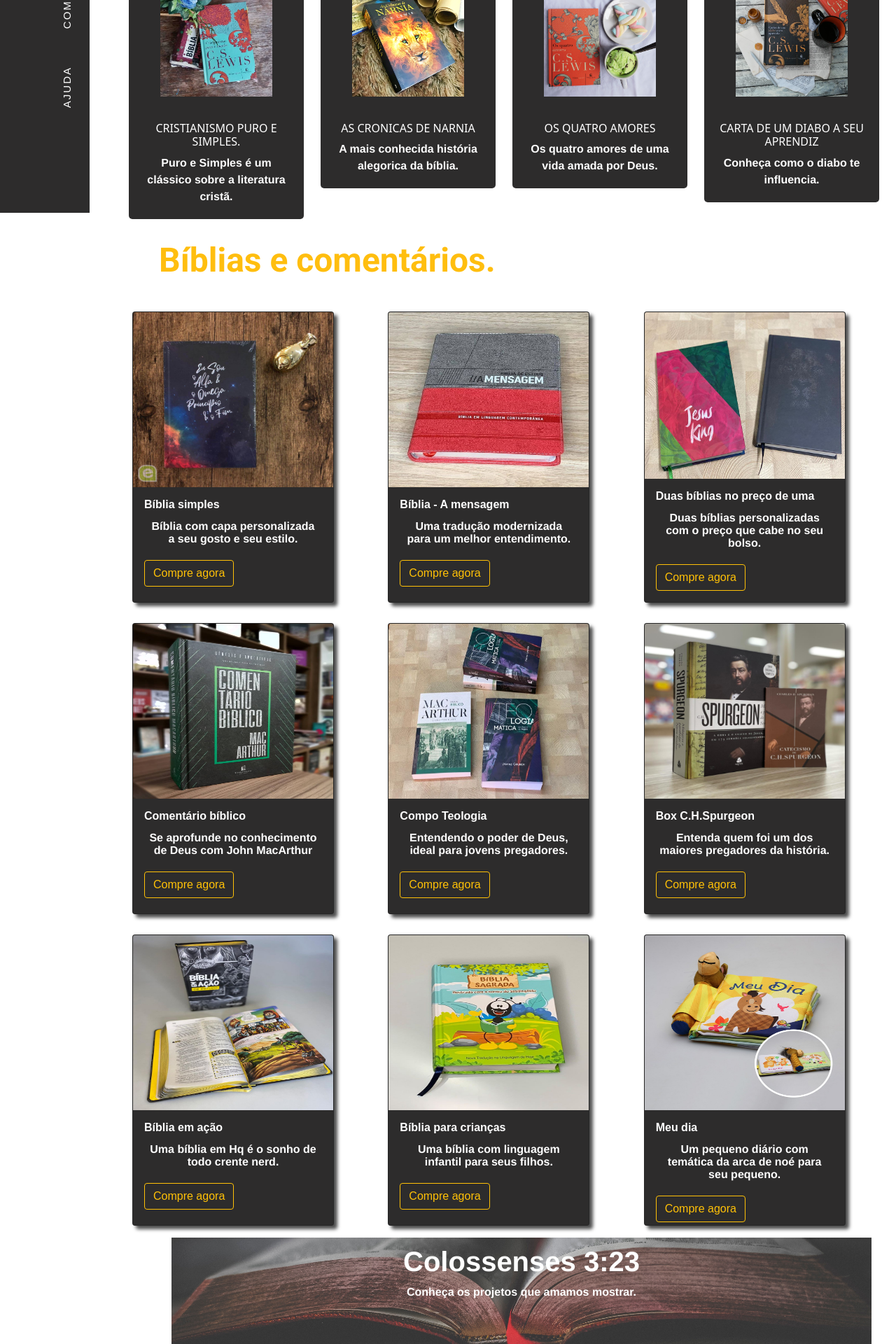
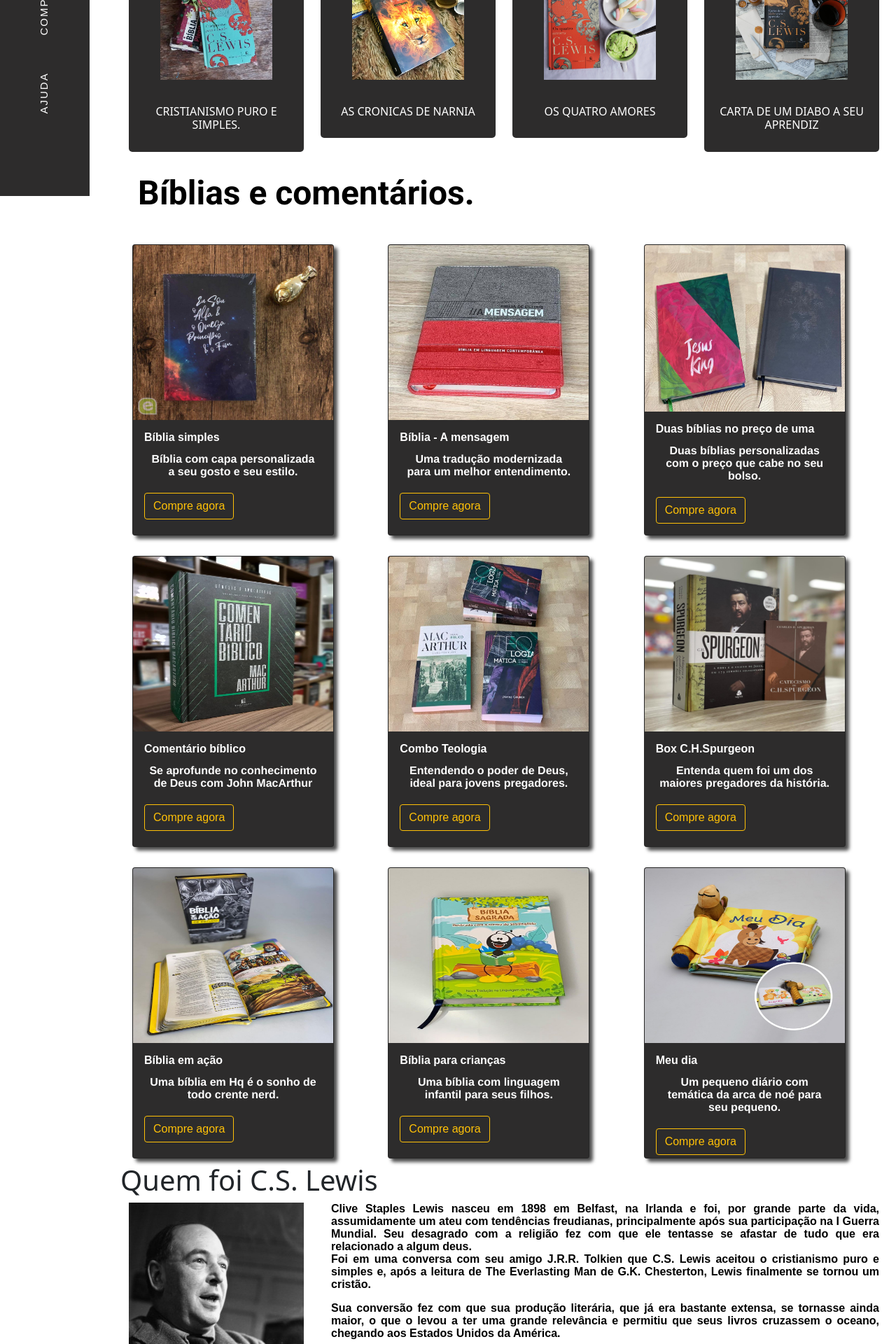
Before and after one commit to Buscafe/Frontend, a PHP site: page /HTML/compras.html in a window 1280 px wide. Shown: the part 520-2440 px from the top of the page at 70% size. Run offline with PHP 8.4, Linux system fonts and the light colour scheme.

Commit message:
85% pronto

```diff
--- a/CSS/compras.css
+++ b/CSS/compras.css
@@ -20,15 +20,15 @@
     transition: all ease-out 0.2s;
 }
 #promoções a.destaque:hover{
-    background: #FFA700;
-    box-shadow: 0px 0px  10px 0px rgba(0, 0, 0, 0.12);
+    box-shadow: 0px 0px  10px 0px rgba(0, 0, 0, 1);
     transform: scale(1.05);
 }
 #promoções h5{
     font-size: 16px;
 }
 #promoções p{
-    color: var(--dark);
+    color: white;
+    font-size: 14px;
 }
 #promoções a.destaque .img-container{
     display: flex;
@@ -39,11 +39,41 @@
 #promoções a.destaque .img-container img{
     max-height: 160px;
 }
+#promoções .destaque .btn{
+    background-color: transparent;
+    color: #FFBE0F;
+    border-color: #FFBE0F;
+    display: block;
+    margin: auto;
+}
+#promoções .destaque .btn:hover{
+    background-color:#FFBE0F ;
+    color: black;
+    border-color: transparent;
+    box-shadow: 0px 0px 5px black;
+}
+#promoções .col-12 .btn{
+    background-color: #2D2C2C;
+    color: white;
+    border-color: transparent;
+    box-shadow: 0px 0px 5px black;
+    display: block;
+    margin: auto;
+    height: 55px;
+    width: 200px;
+}
+#promoções .col-12 .btn:hover{
+    background-color: #FFBE0F;
+    color: black;
+    border-color: transparent;
+    box-shadow: 0px 0px 5px black;
+    width: 202px;
+}
 
 /*VENDAS*/
 #vendas h1{
-    color: #FFBE0F;
-    padding: 30px 0px 15px 30px;
+    color: black;
+    padding: 30px 0px 15px 0px;
     font: bold 3em 'Roboto';
     text-indent: 25px;
 }
@@ -78,6 +108,45 @@
     width: 100px
 }
 
+/*SOBRE O AUTOR*/
+#autor img{
+    display: inline;
+}
+#autor p{
+    color: black;
+    text-align: justify;
+    padding: 0px 0px 0px 0px;
+    font: 550 16px Arial;
+    padding-left: 15px;
+}
+#autor .cslewis{
+    display: block;
+    margin: auto;
+    background-color: #2D2C2C;
+    color: white;
+    border-color: transparent;
+    box-shadow: 0px 0px 5px black;
+}
+#autor .cslewis:hover{
+    display: block;
+    margin: auto;
+    background-color: #FFBE0F;
+    color: black;
+    border-color: transparent;
+}
+.lewis h5{
+    padding-top: 10px;
+    font: bold 20px Arial;
+}
+.lewis img{
+    display: block;
+    margin: auto;
+}
+.lewis p{
+    text-align: justify;
+    text-indent: 20px;
+    margin: 0px;
+}
 /*VERSICULO*/
 .versiculo{
     padding-top: 10px;
@@ -87,8 +156,7 @@
     background-position: center;
     height: 200px;
     width: 1000px;
-    margin-left: 85px;
-    margin-top: 10px;
+    margin: 10px 0px 0px 50px
 }
 .versiculo h1, p{
     font-family: 'Franklin Gothic Medium', 'Arial Narrow', Arial, sans-serif;
@@ -100,7 +168,6 @@
 /*CONTATO*/
 #contato{
     margin-top: 50px;
-    margin-left: 35px;
     width: 1100px;
 }
 #contato .email {
--- a/HTML/compras.html
+++ b/HTML/compras.html
@@ -28,39 +28,18 @@
                     <a  href="../index.html">
                         <li id="loc"> Localizador </li>
                     </a>
-                    <a href="./testes.html">
+                    <a href="../HTML/compras.html">
                         <li> Testes </li>
                     </a>
-                    <a href="./compras.html">
+                    <a href="../HTML/compras.html">
                         <li> Compras </li>
                     </a>
-                    <a href="./ajuda.html">
+                    <a href="../HTML/ajuda.html">
                         <li id="ajuda"> Ajuda </li>
                     </a>
                 </ul>
             </div>
         </nav>
-
-=======
-        <nav class="navbar align-items-stretch container">
-            <div class="menu ">
-                <i class="fa fa-bars"></i>
-            </div>
-            <ul class="text-navbar">
-                <a  href="../index.html">
-                    <li id="loc"> Localizador </li>
-                </a>
-                <a href="testes.html">
-                    <li> Testes </li>
-                </a>
-                <a href="compras.html">
-                    <li> Compras </li>
-                </a>
-                <a href="ajuda.html">
-                    <li> Ajuda </li>
-                </a>
-            </ul>
-    </nav>
         <!--
             ==================================
             ===========  ATENÇÃO  ============
@@ -102,42 +81,40 @@
                         <h4 class="subtitle text-center mb-4">Conheça um dos maiores nomes do cristianismo.</h4>
                         <div class="row">
                             <div class="col-lg-3 col-md-6 mb-4 mb-lg-0">
-                                <a href="#" class="destaque">
+                                <a href="#autor" class="destaque">
                                     <div class="img-container mb-3">
                                         <img src="../Assets/compras/cristianismo puro e simples.jpg" alt="" class="img-fluid">
                                     </div>
                                     <h5 class="text-uppercase">Cristianismo puro e simples.</h5>
-                                    <p class="mb-0">Puro e Simples é um clássico sobre a literatura cristã.</p>
                                 </a>
                             </div>
+
                             <div class="col-lg-3 col-md-6 mb-4 mb-lg-0">
-                                <a href="#" class="destaque">
+                                <a href="#autor" class="destaque">
                                     <div class="img-container mb-3">
                                         <img src="../Assets/compras/cronicas de narnia.jpg" alt="" class="img-fluid">
                                     </div>
                                     <h5 class="text-uppercase">As cronicas de Narnia</h5>
-                                    <p class="mb-0">A mais conhecida história alegorica da bíblia.</p>
                                 </a>
                             </div>
+
                             <div class="col-lg-3 col-md-6 mb-4 mb-lg-0">
-                                <a href="#" class="destaque">
+                                <a href="#autor" class="destaque">
                                     <div class="img-container mb-3">
                                         <img src="../Assets/compras/os quatro amores.jpg" alt="" class="img-fluid">
                                     </div>
                                     <h5 class="text-uppercase">Os quatro amores</h5>
-                                    <p class="mb-0">Os quatro amores de uma vida amada por Deus.</p>
                                 </a>
                             </div>
+
                             <div class="col-lg-3 col-md-6 mb-4 mb-lg-0">
-                                <a href="#" class="destaque">
+                                <a href="#autor" class="destaque">
                                     <div class="img-container mb-3">
                                         <img src="../Assets/compras/carta de um diabo a seu aprendiz.jpg" alt="" class="img-fluid">
                                     </div>
                                     <h5 class="text-uppercase">Carta de um diabo a seu aprendiz</h5>
-                                    <p class="mb-0">Conheça como o diabo te influencia.</p>
                                 </a>
                             </div>
-
                         </div>
                     </div>
                 </div>
@@ -196,7 +173,7 @@
                                 <div class="card" style="width: 18rem; height: 26rem">
                                     <img src="../Assets/compras/teologia1.jpg" class="card-img-top" alt="Jogo capa Pes">
                                     <div class="card-body">
-                                        <h5 class="card-title">Compo Teologia</h5>
+                                        <h5 class="card-title">Combo Teologia</h5>
                                         <p class="card-text">Entendendo o poder de Deus, ideal para jovens pregadores.</p>
                                         <a href="#" class="btn btn-outline-warning">Compre agora</a>
                                     </div>
@@ -246,11 +223,59 @@
                             </div>
                         </div>
                     </div>
-              </section>
+            </section>
+
+            <!--SOBRE O AUTOR-->
+
+            <section id="autor">
+                <h1>Quem foi C.S. Lewis</h1>
+                <div id="container">
+                    <div class="row">
+                        <div class="col-3">
+                            <img src="../Assets/compras/Lewis.jpg" alt="">
+                        </div>
+                        <div class="col-9">
+                            <p>Clive Staples Lewis nasceu em 1898 em Belfast, na Irlanda e foi, por grande parte da vida, assumidamente um ateu com tendências freudianas, principalmente após sua participação na I Guerra Mundial. Seu desagrado com a religião fez com que ele tentasse se afastar de tudo que era relacionado a algum deus. <br>
+                                Foi em uma conversa com seu amigo J.R.R. Tolkien que C.S. Lewis aceitou o cristianismo puro e simples e, após a leitura de The Everlasting Man de G.K. Chesterton, Lewis finalmente se tornou um cristão. </p>
+                            <p> Sua conversão fez com que sua produção literária, que já era bastante extensa, se tornasse ainda maior, o que o levou a ter uma grande relevância e permitiu que seus livros cruzassem o oceano, chegando aos Estados Unidos da América.</p>
+                            <button
+                                class="btn btn-outline-warning cslewis"
+                                type="button"
+                                data-bs-toggle="offcanvas"
+                                data-bs-target="#offcanvasRight"
+                                aria-controls="offcanvasRight">
+                                Conheça os livros de Lewis.
+                            </button>
+
+                        </div>
+                    </div>
+                </div>
+
+                <div class="offcanvas offcanvas-end" tabindex="-1" id="offcanvasRight" aria-labelledby="offcanvasRightLabel">
+                    <div class="offcanvas-header">
+                        <h5 id="offcanvasRightLabel">Além de Narnia</h5>
+                        <button type="button" class="btn-close text-reset" data-bs-dismiss="offcanvas" aria-label="Close"></button>
+                    </div>
+                    <div class="offcanvas-body lewis">
+                        <h5>Cristianismo puro e simples</h5>
+                        <img src="../Assets/compras/puro e simples.png" alt="">
+                        <p>Em um dos períodos mais sombrios da humanidade, a Segunda Guerra Mundial, C.S. Lewis foi convidado pela BBC a fazer uma série de palestras pelo rádio com o intuito de explicar a fé cristã de forma simples e clara. Mais tarde, ajustado pelo próprio Lewis, esse material daria origem a Cristianismo puro e simples, um grande clássico da literatura. Na obra mais popular e acessível de seu legado, Lewis apresenta os principais elementos da cosmovisão cristã, gradativamente conduzindo o leitor a temas mais profundos e complexos, provocando reflexão e debate.</p>
+                        <h5>Cronicas de Nárnia</h5>
+                        <img src="../Assets/compras/narnia.png" alt="">
+                        <p>Viagens ao fim do mundo, criaturas fantásticas e batalhas épicas entre o bem e o mal - o que mais um leitor poderia querer de um livro? O livro que tem tudo isso é 'O leão, a feiticeira e o guarda-roupa', escrito em 1949 por Clive Staples Lewis. MasLewis não parou por aí. Seis outros livros vieram depois e, juntos, ficaram conhecidos como 'As crônicas de Nárnia'. Nos últimos cinqüenta anos, 'As crônicas de Nárnia' transcenderam o gênero da fantasia para se tornar parte do cânone da literaturaclássica. Cada um dos sete livros é uma obra-prima, atraindo o leitor para um mundo em que a magia encontra a realidade, e o resultado é um mundo ficcional que tem fascinado gerações.</p>
+                        <h5>Os 4 amores</h5>
+                        <img src="../Assets/compras/amores.png" alt="">
+                        <p>Como expressar de maneira profunda um sentimento comumente tratado de forma tão rasa? Para o célebre escritor C.S. Lewis, o amor pode ser comunicado de quatro maneiras: Afeição, a forma mais básica de amar; Amizade, considerada a mais rara; Eros, o amor apaixonado; e Caridade, o maior e menos egoísta deles. Em Os quatro amores, um de seus livros mais influentes, agora enriquecido por nova tradução, Lewis contempla a essência do amor e avalia como cada tipo se ajusta aos demais. Com a maestria que o tornou um dos autores mais importantes do século XX, ele desafia e incorpora definições clássicas do amor de uma forma que continua atual e relevante. Como lembra o autor, foi por amor que Deus fez existir criaturas inteiramente supérfluas, somente a fim de poder amá-las e aperfeiçoá-las.</p>
+                        <h5>Carta de um diabo a seu aprendiz</h5>
+                        <img src="../Assets/compras/diabo a seu aprendiz.png" alt="">
+                        <p>Irônica, astuta, irreverente. Assim pode ser descrita esta obra-prima de C.S. Lewis, dedicada a seu amigo J.R.R. Tolkien. Um clássico da literatura cristã, este retrato satírico da vida humana, feito pelo ponto de vista do diabo, tem divertido milhões de leitores desde sua primeira publicação, na década de 1940; agora com novo projeto gráfico e tradução atual.Cartas de um diabo a seu aprendiz é a correspondência ao mesmo tempo cômica, séria e original entre um diabo e seu sobrinho aprendiz. Revelando uma personalidade mais espirituosa, Lewis apresenta nesta obra a mais envolvente narrativa já escrita sobre tentações ― e a superação delas.</p>
+                    </div>
+                </div>
+            </section>
 
             <section class="versiculo ">
                 <h1>Colossenses 3:23</h1>
-                <p>Conheça os projetos que amamos mostrar.</p>
+                <p>E tudo quanto fizerdes, fazei-o de todo o coração, como ao Senhor, e não aos homens</p>
             </section>
 
             <!--contato-->
@@ -284,10 +309,10 @@
                     </div>
                     <div class="logo py-4">
                         <div class="row">
-                            <div class="col-md-6 align-self-center text-center text-md-left">
+                            <div class="col-md-2 align-self-center text-center text-md-left">
                                 <img src="#" alt="" class="img-fluid">
                             </div>
-                            <div class="col-md-6 align-self-center text-right">
+                            <div class="col-md-6 align-self-center text-center">
                                 <ul>
                                     <li>
                                         <a href="#"><img src="../Assets/compras/facebook.png" alt=""></a>
```
Also changed, not shown: Assets/compras/Lewis.jpg (added), Assets/compras/amores.png (added), Assets/compras/diabo a seu aprendiz.png (added), Assets/compras/narnia.png (added), Assets/compras/puro e simples.png (added).
